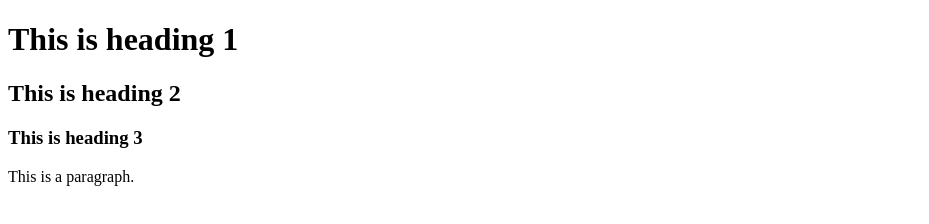
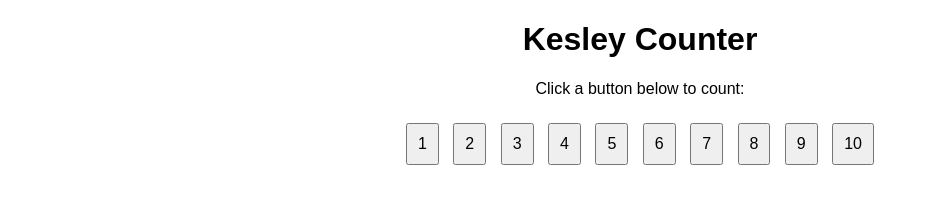
Before and after one commit to silverdude-dev/silverdude-dev.github.io, a plain HTML site: page index.html in a window 1280 px wide. Shown: the whole page, without its empty margins (0-929 px from the left). Drawn offline with Linux system fonts and the light colour scheme.

Commit message:
skeleton

```diff
--- a/index.html
+++ b/index.html
@@ -1,14 +1,40 @@
 <!DOCTYPE html>
-<html>
+<html lang="en">
 <head>
-<title>Page Title</title>
+    <meta charset="UTF-8">
+    <meta name="viewport" content="width=device-width, initial-scale=1.0">
+    <title>Kesley Counter</title>
+    <style>
+        body {
+            font-family: Arial, sans-serif;
+            text-align: center;
+            margin-top: 20px;
+        }
+        .button-container {
+            margin: 20px 0;
+        }
+        button {
+            padding: 10px;
+            margin: 5px;
+            font-size: 16px;
+            cursor: pointer;
+        }
+    </style>
 </head>
 <body>
-
-<h1>This is heading 1</h1>
-<h2>This is heading 2</h2>
-<h3>This is heading 3</h3>
-<p>This is a paragraph.</p>
-
+    <h1>Kesley Counter</h1>
+    <div class="text-above">Click a button below to count:</div>
+    <div class="button-container">
+        <button>1</button>
+        <button>2</button>
+        <button>3</button>
+        <button>4</button>
+        <button>5</button>
+        <button>6</button>
+        <button>7</button>
+        <button>8</button>
+        <button>9</button>
+        <button>10</button>
+    </div>
 </body>
 </html>
```
